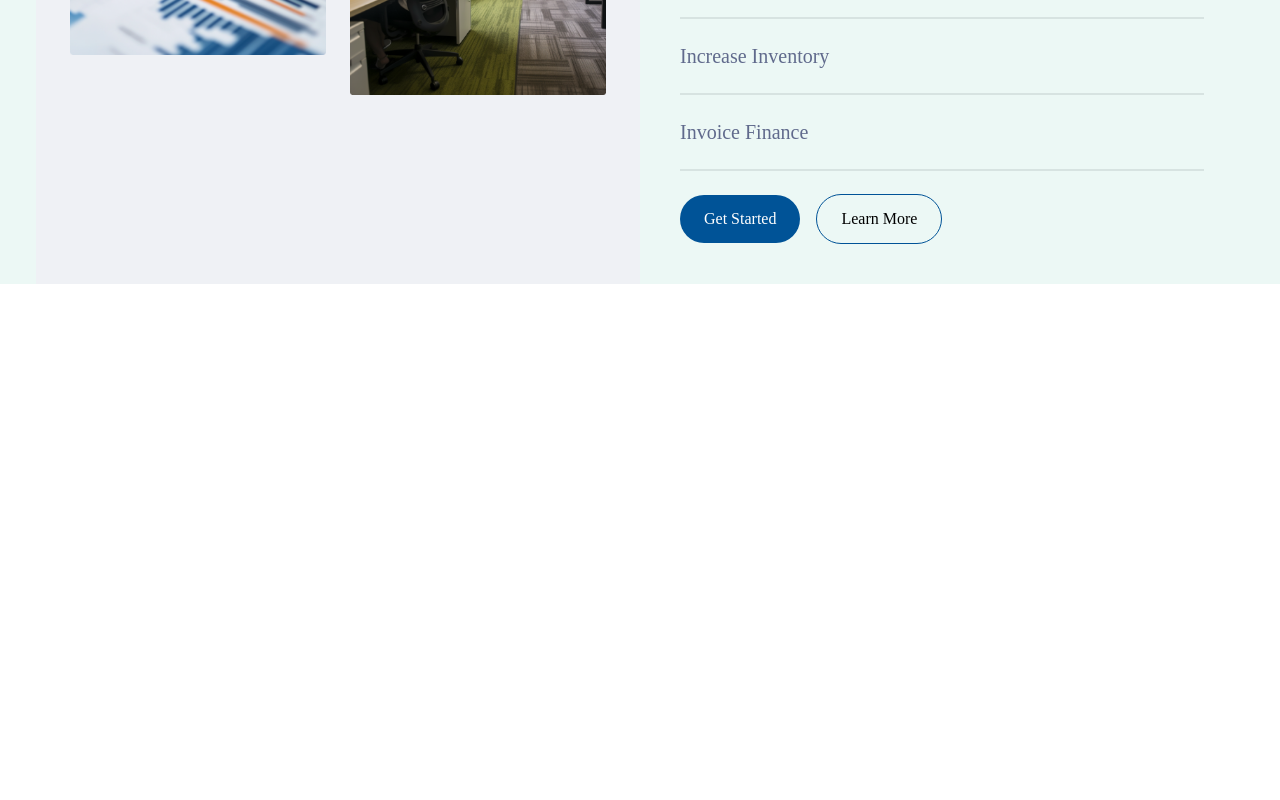
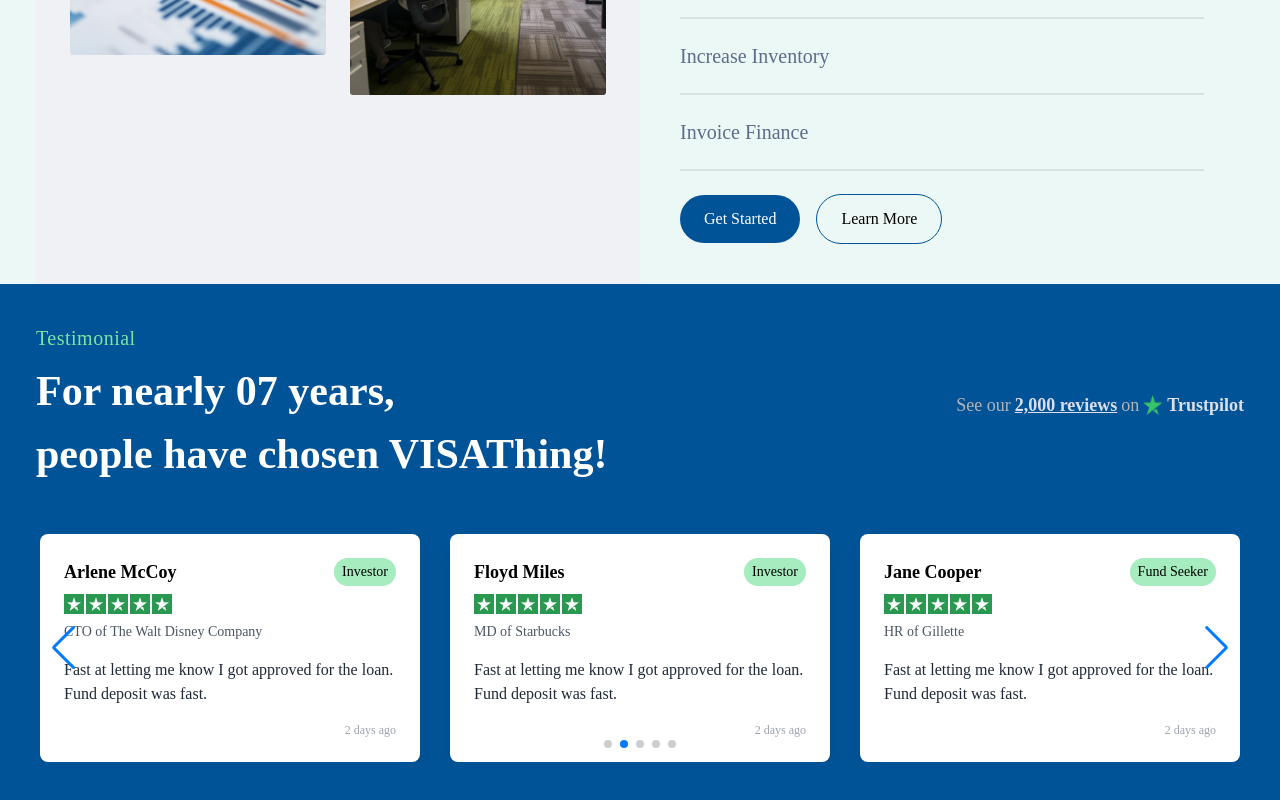
Before and after one commit to Mehebul02/Islamic-Finance, a Next.js app: page / in a window 1280 px wide. Shown: the part 2040-2840 px from the top of the page. Before the commit the page ends 2324 px from the top, so only its background shows below. Built offline with nearby package versions, Linux system fonts and the light colour scheme.

Commit message:
completed the testimolies

```diff
--- a/src/app/page.js
+++ b/src/app/page.js
@@ -3,6 +3,7 @@
 import LogoSlider from "@/components/feature-slider/Slider";
 import Hero from "@/components/heroSection/Hero";
 import Solutions from "@/components/Solutions/Solutions";
+import Testimonial from "@/components/testimonial/Testimonial";
 
 export default function Home() {
   return (
@@ -15,6 +16,7 @@
     </div>
       <AboutUs/>
       <Solutions/>
+      <Testimonial/>
 
      </div>
   );
--- a/src/assets/images/index.js
+++ b/src/assets/images/index.js
@@ -18,6 +18,7 @@
 import shariCompliant from "./about/shariCompliant.png";
 import rectangle1 from "./Rectangle1.png";
 import rectangle2 from "./Rectangle2.png";
+import stars from "./Stars.png";
 
 export {
   logo,
@@ -40,4 +41,5 @@
   shariCompliant,
   rectangle1,
   rectangle2,
+  stars
 };
--- /dev/null
+++ b/src/components/testimonial/Testimonial.jsx
@@ -0,0 +1,42 @@
+import Container from '@/shared/Container';
+import React from 'react';
+import TestimonialSlider from './TestimonialSlider';
+import { shape } from '@/assets/images';
+import Image from 'next/image';
+
+const Testimonial = () => {
+    return (
+        <div className='bg-[#005397] h-52 pt-10'>
+            <Container>
+            <div className="flex justify-between ">
+        <div>
+        <h3 className="text-xl text-[#7CE4A1] font-WorkSanser font-medium tracking-wide">
+          Testimonial
+        </h3>
+        <h2 className="text-[42px] text-white font-WorkSanser font-semibold mt-2">
+          For nearly 07 years, <br /> people have chosen VISAThing!
+        </h2>
+        </div>
+   <div className="flex justify-center md:justify-start items-center text-gray-600 text-lg  font-WorkSanser">
+            <div>
+            <span className="mr-1 text-[#b3b4b7]">See our</span>
+             <span className="font-bold underline text-[#DCDFEA] mr-1">
+               2,000 reviews
+             </span>
+             <span className="mr-1 text-[#b3b4b7]">on</span>
+            </div>
+             <div className="flex items-center">
+             <Image src={shape} alt="Trustpilot Star" className="h-5 w-5" />
+             <span className="font-semibold text-[#DCDFEA] ml-1">Trustpilot</span>
+             </div>
+           </div>
+      </div>
+
+            </Container>
+                <TestimonialSlider/>
+        </div>
+
+    );
+};
+
+export default Testimonial;
--- /dev/null
+++ b/src/components/testimonial/TestimonialSlider.jsx
@@ -0,0 +1,108 @@
+
+"use client";
+
+import React from "react";
+import { Swiper, SwiperSlide } from "swiper/react";
+import { Navigation, Pagination, Autoplay } from "swiper/modules";
+import "swiper/css";
+import "swiper/css/navigation";
+import "swiper/css/pagination";
+import Image from "next/image";
+import Container from "@/shared/Container";
+import { stars } from "@/assets/images";
+
+// Sample testimonial data
+const testimonials = [
+  {
+    id: 1,
+    name: "Razu Sardar",
+    role: "CEO of RSM",
+    tag: "Fund Seeker",
+    date: "2 days ago",
+    feedback: "Fast at letting me know I got approved for the loan. Fund deposit was fast.",
+  },
+  {
+    id: 2,
+    name: "Arlene McCoy",
+    role: "CTO of The Walt Disney Company",
+    tag: "Investor",
+    date: "2 days ago",
+    feedback: "Fast at letting me know I got approved for the loan. Fund deposit was fast.",
+  },
+  {
+    id: 3,
+    name: "Floyd Miles",
+    role: "MD of Starbucks",
+    tag: "Investor",
+    date: "2 days ago",
+    feedback: "Fast at letting me know I got approved for the loan. Fund deposit was fast.",
+  },
+  {
+    id: 4,
+    name: "Jane Cooper",
+    role: "HR of Gillette",
+    tag: "Fund Seeker",
+    date: "2 days ago",
+    feedback: "Fast at letting me know I got approved for the loan. Fund deposit was fast.",
+  },
+  {
+    id: 5,
+    name: "Darlene Robertson",
+    role: "HOD of McDonald's",
+    tag: "Investor",
+    date: "2 days ago",
+    feedback: "Fast at letting me know I got approved for the loan. Fund deposit was fast.",
+  },
+];
+
+const TestimonialSlider = () => {
+  return (
+    <div className="bg-[#005397] text-white py-12 px-6">
+      {/* Header Section */}
+    <Container>
+
+
+      {/* Swiper Slider */}
+      <Swiper
+        modules={[Navigation, Pagination, Autoplay]}
+        spaceBetween={30}
+        slidesPerView={3}
+        loop={true}
+        navigation={true}
+        pagination={{ clickable: true }}
+        autoplay={{
+          delay: 3000,
+          disableOnInteraction: false,
+        }}
+        breakpoints={{
+          320: { slidesPerView: 1 },
+          768: { slidesPerView: 2 },
+          1024: { slidesPerView: 3 },
+        }}
+        className="mySwiper"
+      >
+        {testimonials.map((testimonial) => (
+          <SwiperSlide key={testimonial.id}>
+            <div className="bg-white text-black p-6 rounded-lg shadow-lg">
+              <div className="flex items-center justify-between mb-2">
+                <h4 className="text-lg font-WorkSanser  font-bold">{testimonial.name}</h4>
+                <span className="text-sm bg-[#A5ECBE] text-black font-WorkSanser px-2 py-1 rounded-full">
+                  {testimonial.tag}
+                </span>
+              </div>
+               <Image className="mb-2" src={stars} alt="stars"/>
+              <p className="text-gray-600 text-sm font-WorkSanser mb-4">{testimonial.role}</p>
+              <p className="text-gray-800 mb-4 font-WorkSanser">{testimonial.feedback}</p>
+              <div className="text-right text-gray-400 text-xs font-WorkSanser">
+                {testimonial.date}
+              </div>
+            </div>
+          </SwiperSlide>
+        ))}
+      </Swiper>
+      </Container>
+    </div>
+  );
+};
+
+export default TestimonialSlider;
```
Also changed, not shown: src/assets/images/Stars.png (added).
